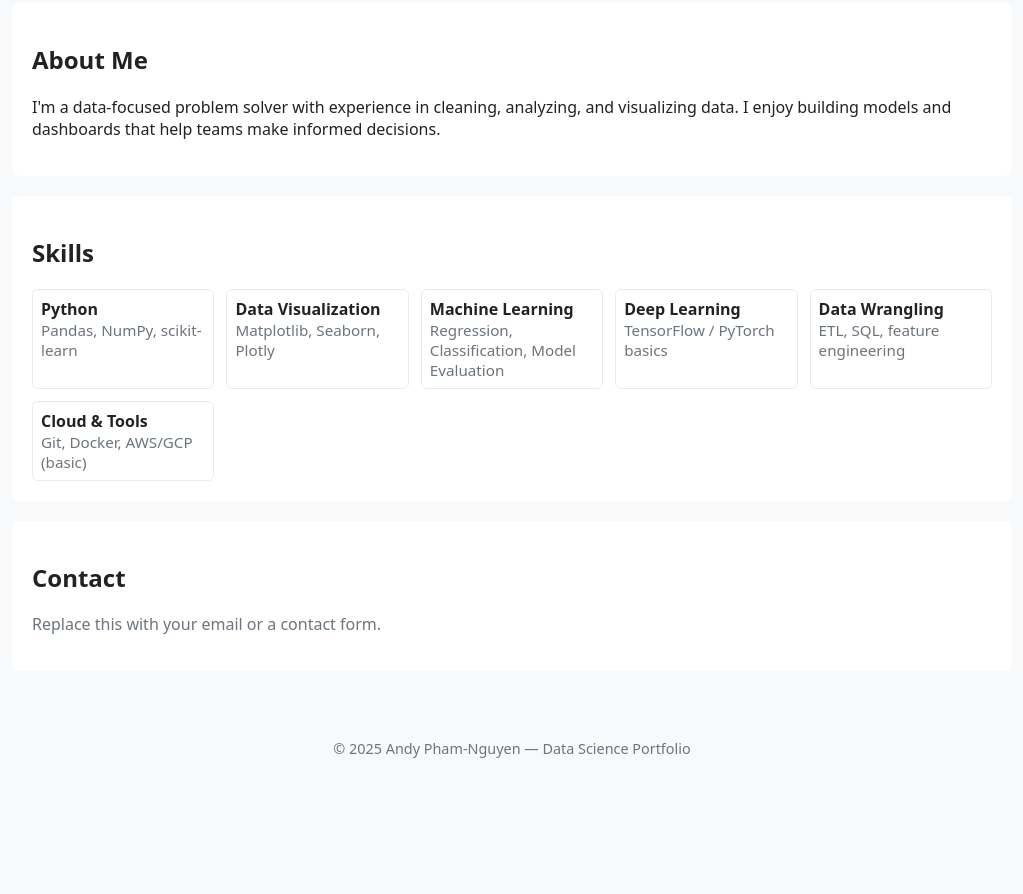
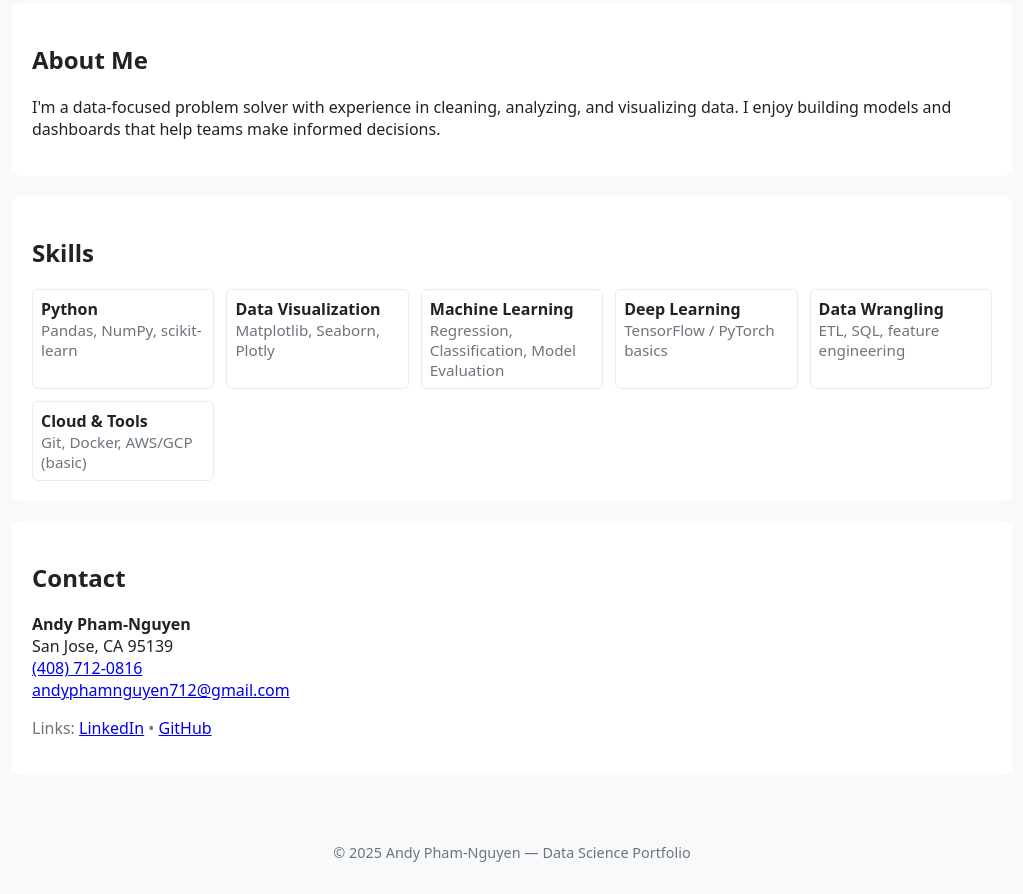
Before and after one commit to andyphamnguyen712/my-portfolio, a plain HTML site: page index.html in a window 1280 px wide. Shown: the part 320-1214 px from the top of the page, without its empty margins (128-1151 px from the left). Before the commit the page ends 1110 px from the top, so only its background shows below. Drawn offline with Linux system fonts and the light colour scheme.

Commit message:
adding contact info and page

```diff
--- a/index.html
+++ b/index.html
@@ -66,7 +66,13 @@
 
       <section id="contact">
         <h2>Contact</h2>
-        <p style="color:var(--muted)">Replace this with your email or a contact form.</p>
+        <p>
+          <strong>Andy Pham-Nguyen</strong><br />
+          San Jose, CA 95139<br />
+          <a href="tel:+14087120816">(408) 712-0816</a><br />
+          <a href="mailto:andyphamnguyen712@gmail.com">andyphamnguyen712@gmail.com</a>
+        </p>
+        <p style="color:var(--muted)">Links: <a href="#" title=https://www.linkedin.com/in/andy-pham-nguyen-881ab616b/>LinkedIn</a> • <a href="#" title=https://andyphamnguyen712.github.io/my-portfolio/#contact>GitHub</a></p>
       </section>
     </main>
 
```
